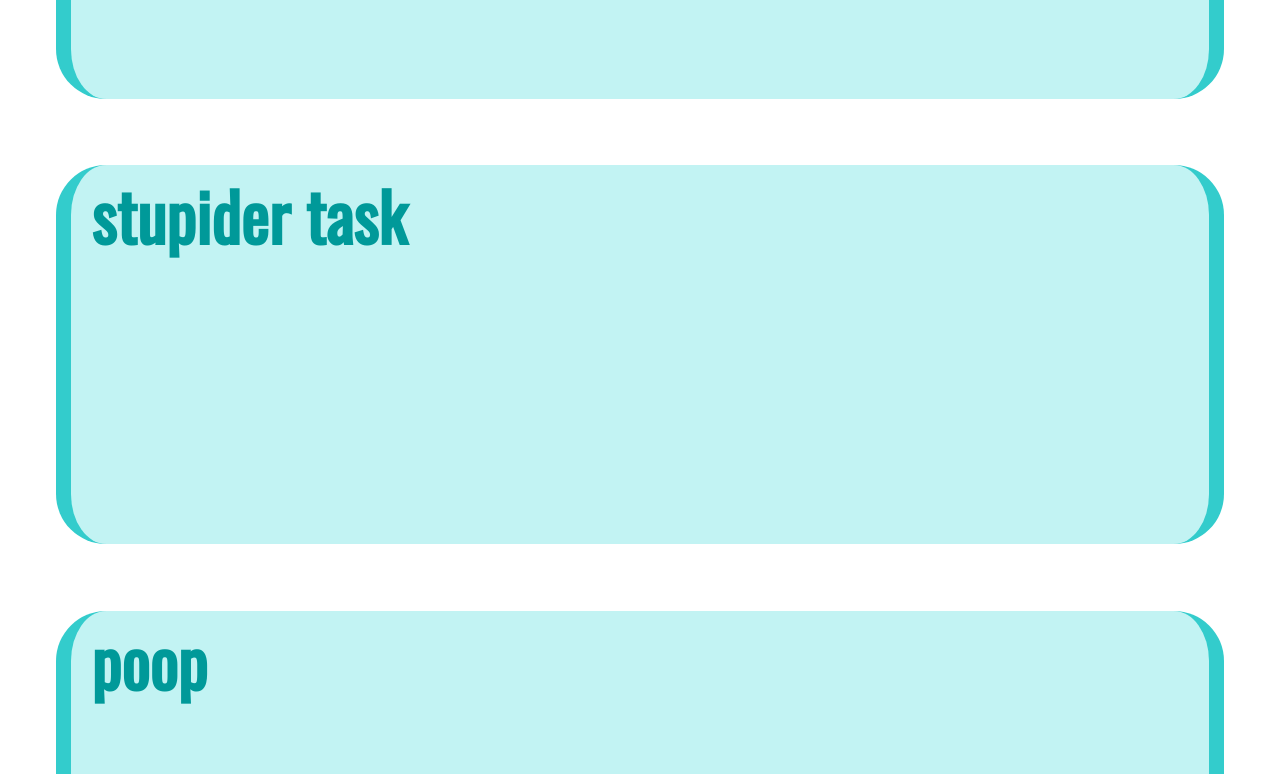
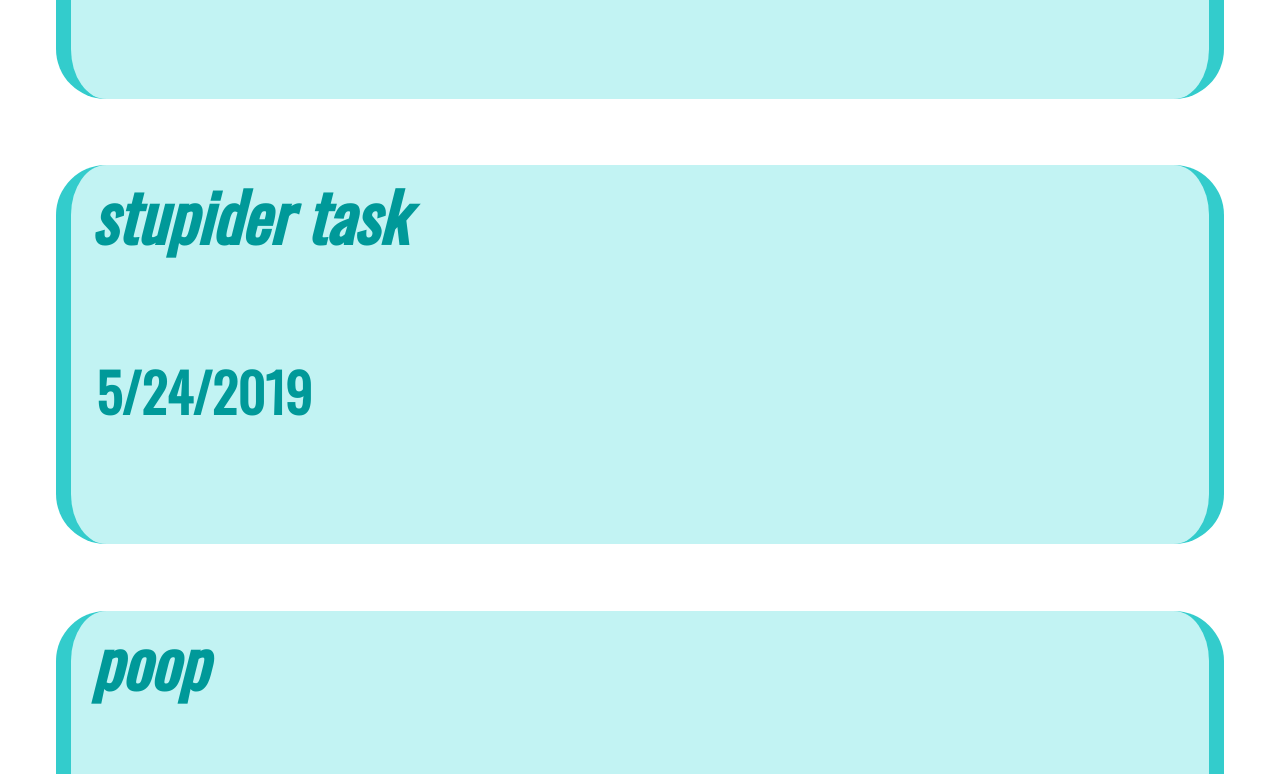
Before and after one commit to TobySushi/app-final, a website: page html/index.html in a window 1280 px wide. Shown: the part 608-1382 px from the top of the page. Drawn offline with nearby package versions, Linux system fonts and the light colour scheme.

Commit message:
added date

```diff
--- a/css/style.css
+++ b/css/style.css
@@ -31,6 +31,15 @@ header {
     font-family: 'Oswald', cursive;
     color: #099;
     font-size: 50pt;
+    font-style: italic;
+}
+
+.reminder_date {
+    margin-left: 25px;
+    font-family: 'Oswald', cursive;
+    color: #099;
+    font-size: 40pt;
+    padding-top: 20px;
 }
 
 .sticky {
--- a/js/index.js
+++ b/js/index.js
@@ -59,5 +59,5 @@ var remind_container = document.getElementById("remind_container");
     //loop through reminder object structure
 for (i = 0; i < Object.size(test_obj); i++) {
     var current_remind_obj = test_obj[i];
-    remind_container.insertAdjacentHTML('beforeend','<article class="reminder_tab"> <h1 class="reminder_name">' + current_remind_obj.name + '</h1></article>');
+    remind_container.insertAdjacentHTML('beforeend','<article class="reminder_tab"> <h1 class="reminder_name">' + current_remind_obj.name + '</h1><h2 class="reminder_date">' + current_remind_obj.time + '</h2></article>');
 }
```
